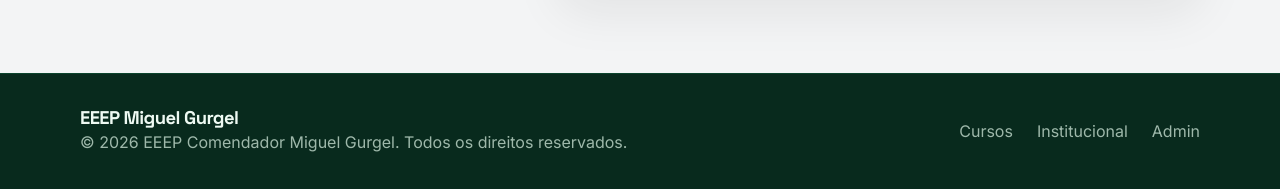
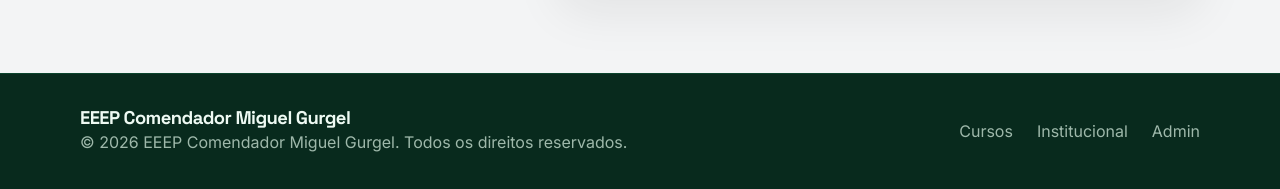
Before and after one commit to Matheusdiogenes951/Desafio_Estagio, a Laravel app: page / in a window 1280 px wide. Shown: the part 2279-2468 px from the top of the page. Run offline with Laravel 12, Linux system fonts and the light colour scheme; style sheets or scripts are compiled from the project's sources.

Commit message:
Update dashboard.blade.php

```diff
--- a/resources/views/dashboard.blade.php
+++ b/resources/views/dashboard.blade.php
@@ -178,7 +178,7 @@
     <footer class="site-footer">
         <div class="shell footer-inner">
             <div>
-                <span class="footer-title">EEEP Miguel Gurgel</span>
+                <span class="footer-title">EEEP Comendador Miguel Gurgel</span>
                 <p>© 2026 EEEP Comendador Miguel Gurgel. Todos os direitos reservados.</p>
             </div>
 
@@ -203,7 +203,7 @@
                         <img src="{{ asset('imagens/brasao.png') }}" alt="Brasão da escola">
                     </div>
                     <div>
-                        <h2 id="chatTitle">EEEP MIGUEL GURGEL</h2>
+                        <h2 id="chatTitle">EEEP COMENDADOR MIGUEL GURGEL</h2>
                     </div>
                 </div>
 
```
